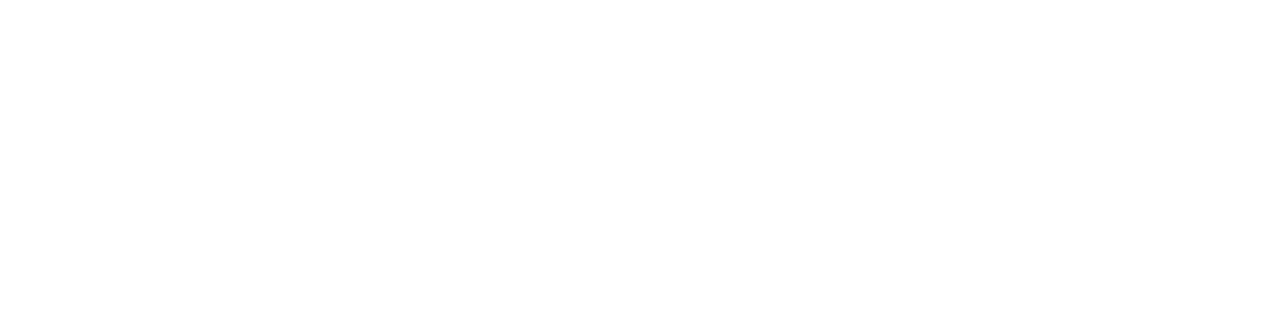
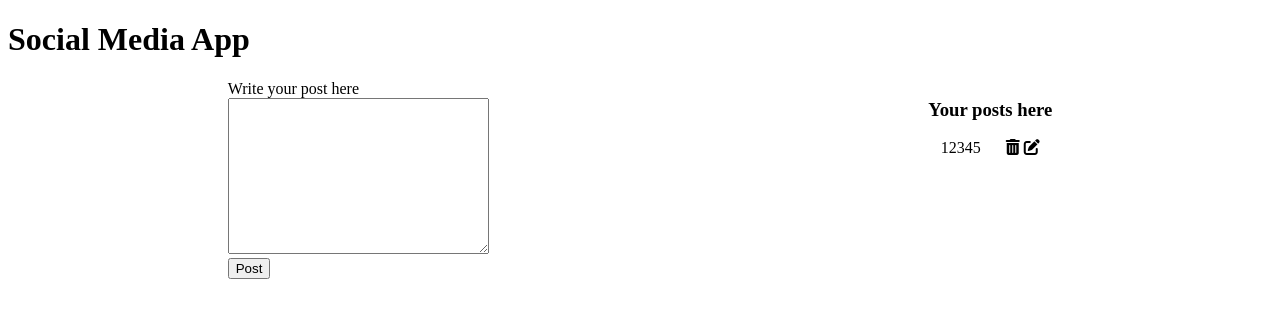
Before and after one commit to trungtuan2003/SocialMediaApp, a plain HTML site: page SocialMediaApp/index.html in a window 1280 px wide. Drawn offline with Linux system fonts and the light colour scheme.

Commit message:
update index.html

```diff
--- a/SocialMediaApp/index.html
+++ b/SocialMediaApp/index.html
@@ -3,9 +3,38 @@
 <head>
     <meta charset="UTF-8">
     <meta name="viewport" content="width=device-width, initial-scale=1.0">
+    <link rel="stylesheet" href="https://cdnjs.cloudflare.com/ajax/libs/font-awesome/6.5.1/css/all.min.css">
+    <link rel="stylesheet" href="./style.css">
+    <link rel="stylesheet" href="./index.js">
     <title>Document</title>
 </head>
 <body>
+    <h1>Social Media App</h1>
 
+    <div class="container">
+
+        <div class="left">
+            <form action="" id="form">
+                <label for="post">Write your post here</label> <br>
+
+                <textarea name="post" id="input" cols="30" rows="10"></textarea>
+                <div id="msg"></div>
+                <button type="submit">Post</button>
+            </form>
+        </div>
+
+        <div class="right">
+            <h3>Your posts here</h3>
+            <div id="posts">
+                <span>12345</span>
+
+                <span class="options">
+
+                    <i class="fa-solid fa-trash-can" id="trashCan"></i>
+                    <i class="fa-solid fa-pen-to-square" id="penToSquare"></i>
+                </span>
+            </div>
+        </div>
+    </div>
 </body>
 </html>
```
